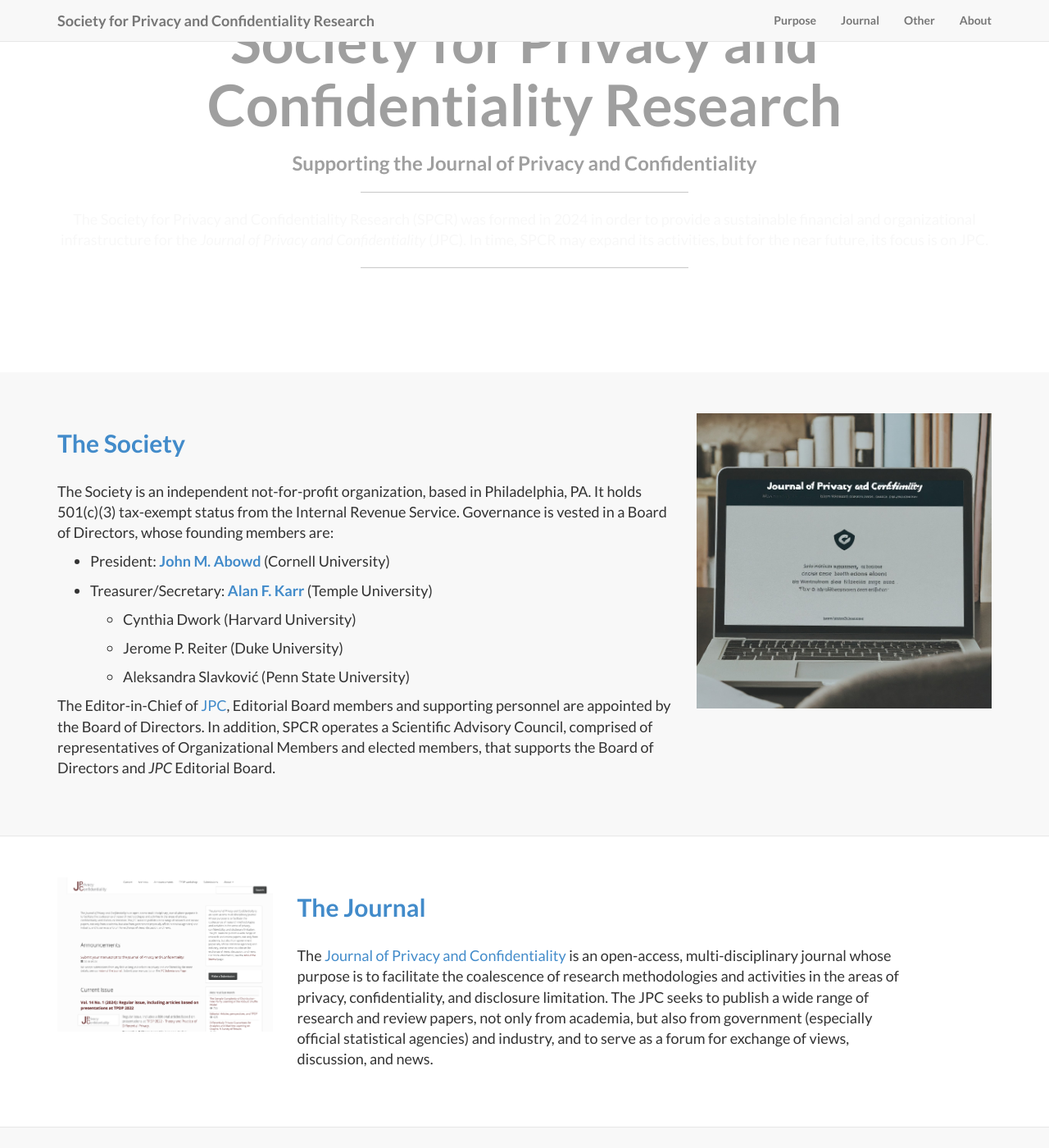
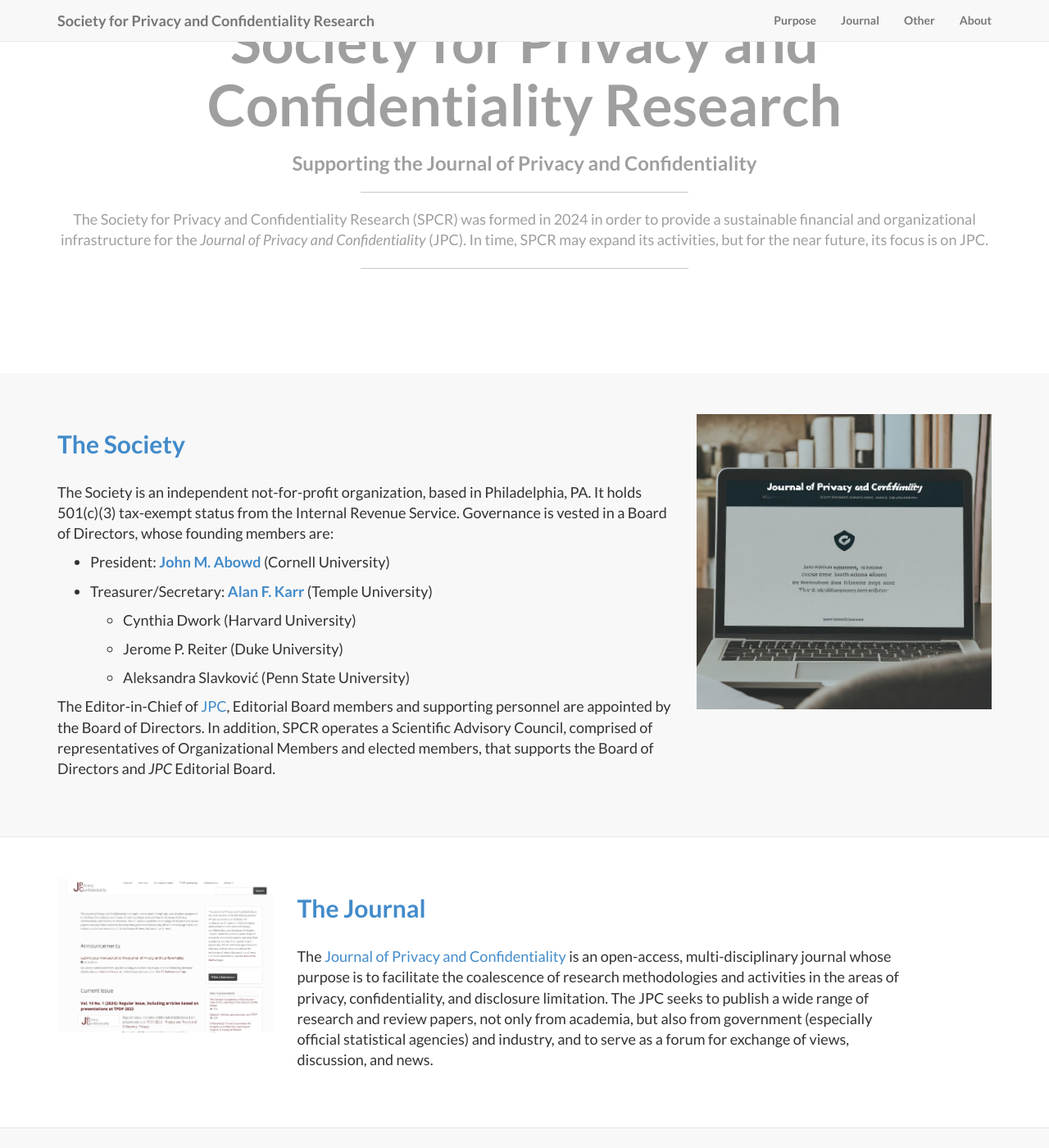
Before and after one commit to journalprivacyconfidentiality/socprivconfresearch.org, a Jekyll site: the page built from index.html, in a window 1280 px wide and 1400 px high, scrolled down 227 px. Shown: the whole window at 82% size. Built offline with Jekyll 4.4.1, drawn with Linux system fonts in a browser that asks for light colours.

Commit message:
styling updates

```diff
--- a/_includes/frontpage-header.html
+++ b/_includes/frontpage-header.html
@@ -47,7 +47,7 @@
 						<h1>{{ page.title }}</h1>
 						<h3>{{ page.subTitle }}</h3>
 						<hr class="intro-divider">
-						<div class="lead">
+						<div class="intro-lead">
                         <p>{{ site.description }}</p>
                             </div>
                         <hr class="intro-divider">
--- a/css/landing-page.css
+++ b/css/landing-page.css
@@ -35,6 +35,11 @@
     background-size: cover;
 }
 
+.intro-lead {
+    font-size: 18px;
+    font-weight: 400;
+    color: #9f9f9f;
+}
 .intro-message {
     position: relative;
     padding-top: 5%;
```
